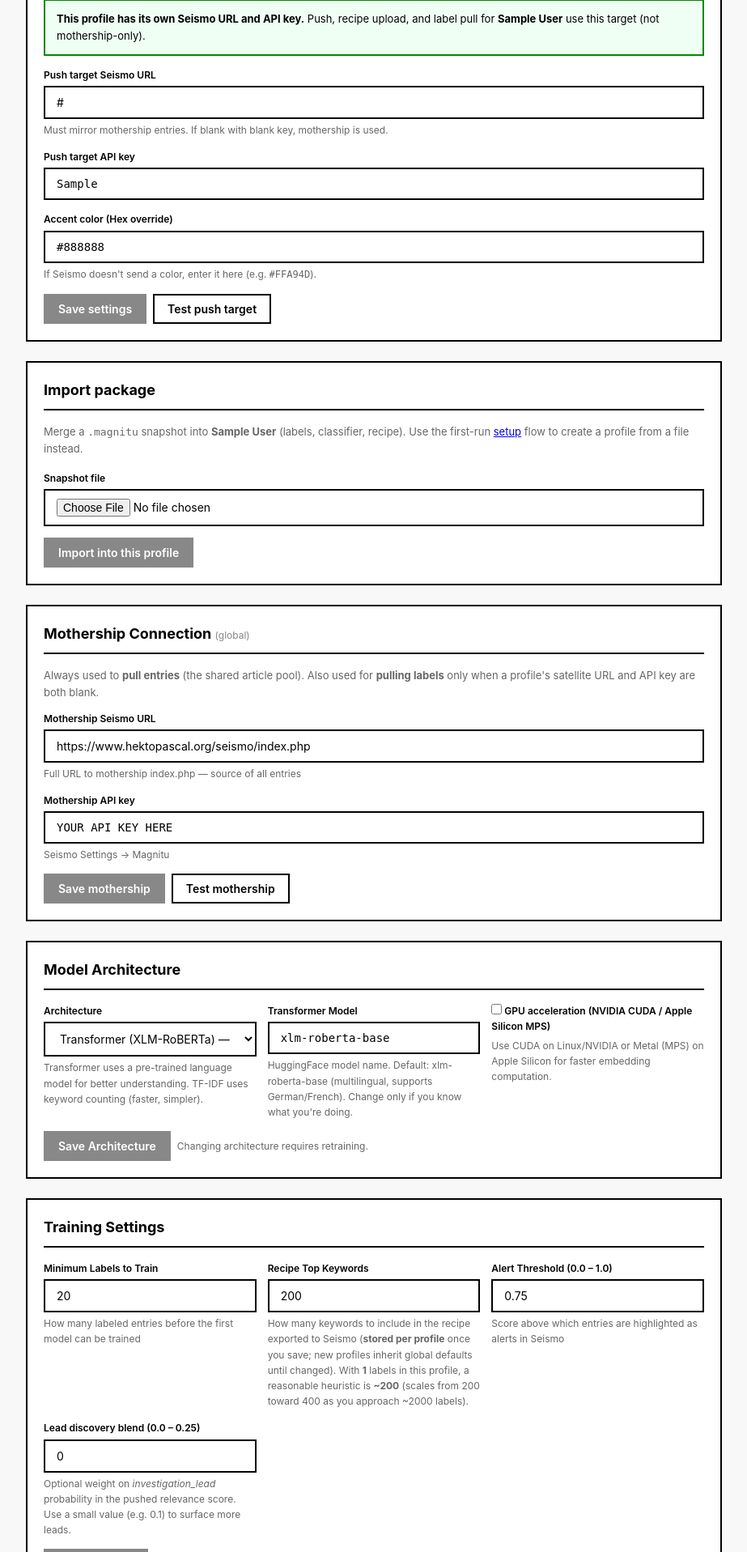
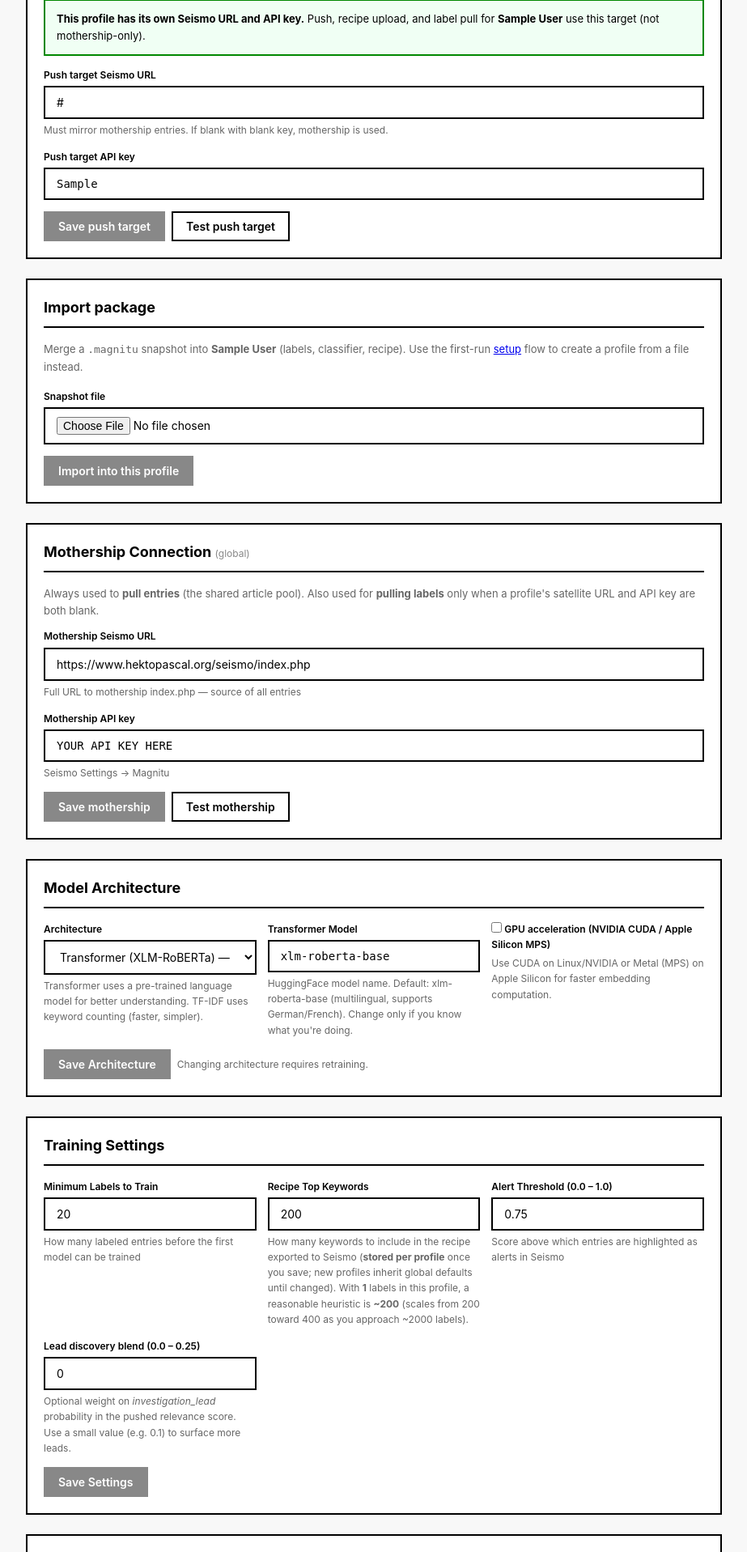
Before and after one commit to hektopascal2026/magnitu-v3, a FastAPI app: a page that uses templates/settings.html in a window 1280 px wide. Shown: the part 964-2881 px from the top of the page at 81% size, without its empty margins (178-1101 px from the left). Run offline with FastAPI, Linux system fonts and the light colour scheme; tables that the repository leaves empty hold one stand-in row (values such as "Sample post"); data that the repository does not hold is empty.

Commit message:
revert manual accent color override

```diff
--- a/db.py
+++ b/db.py
@@ -453,7 +453,6 @@ def update_profile(profile_id: int, display_name: Optional[str] = None,
                    description: Optional[str] = None,
                    seismo_url: Optional[str] = None,
                    api_key: Optional[str] = None,
-                   accent_color: Optional[str] = None,
                    is_default: Optional[int] = None) -> None:
     conn = get_db()
     if is_default == 1:
@@ -462,7 +461,6 @@ def update_profile(profile_id: int, display_name: Optional[str] = None,
     vals: list = []
     for col, val in [("display_name", display_name), ("description", description),
                      ("seismo_url", seismo_url), ("api_key", api_key),
-                     ("accent_color", accent_color),
                      ("is_default", is_default)]:
         if val is not None:
             fields.append(f"{col} = ?")
--- a/main.py
+++ b/main.py
@@ -934,7 +934,6 @@ async def update_profile_api(profile_id: int, request: Request):
         description=data.get("description"),
         seismo_url=data.get("seismo_url"),
         api_key=data.get("api_key"),
-        accent_color=data.get("accent_color"),
         is_default=1 if data.get("is_default") else None,
     )
     if new_slug:
--- a/templates/settings.html
+++ b/templates/settings.html
@@ -149,15 +149,8 @@
                        placeholder="API key for this Seismo instance"
                        style="font-family: monospace;">
             </div>
-            <div class="form-group">
-                <label>Accent color (Hex override)</label>
-                <input type="text" id="profileAccentColor" value="{{ profile.accent_color or '' }}"
-                       placeholder="#rrggbb"
-                       style="font-family: monospace;">
-                <div class="form-help">If Seismo doesn't send a color, enter it here (e.g. <code>#FFA94D</code>).</div>
-            </div>
             <div class="form-actions">
-                <button class="btn btn-primary" id="saveProfileBtn">Save settings</button>
+                <button class="btn btn-primary" id="saveProfileBtn">Save push target</button>
                 <button class="btn" id="testProfileBtn" type="button">Test push target</button>
                 <span id="profileStatus"></span>
             </div>
@@ -553,7 +546,6 @@
             var data = {
                 seismo_url: document.getElementById('profileSeismoUrl').value.trim(),
                 api_key: document.getElementById('profileApiKey').value.trim(),
-                accent_color: document.getElementById('profileAccentColor').value.trim(),
             };
             fetch('/api/profiles/' + profileId, {
                 method: 'PUT',
```
